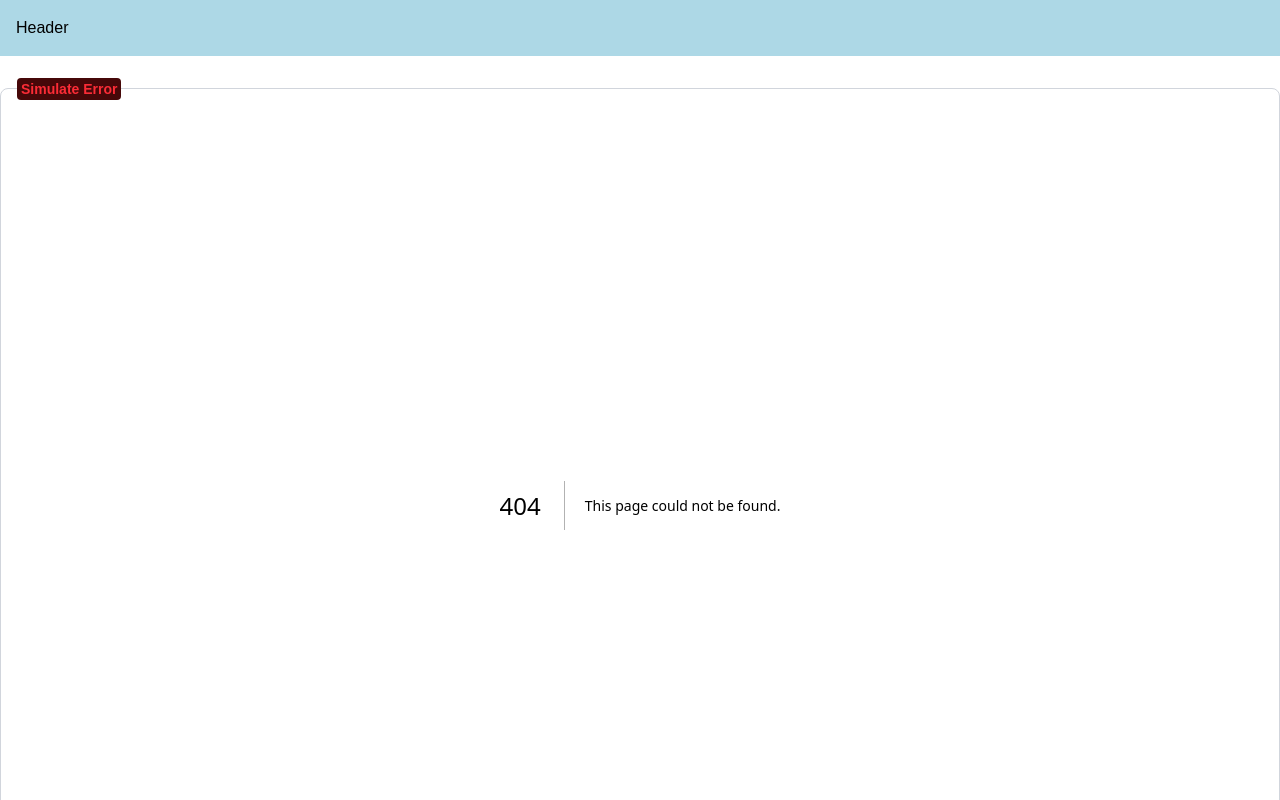
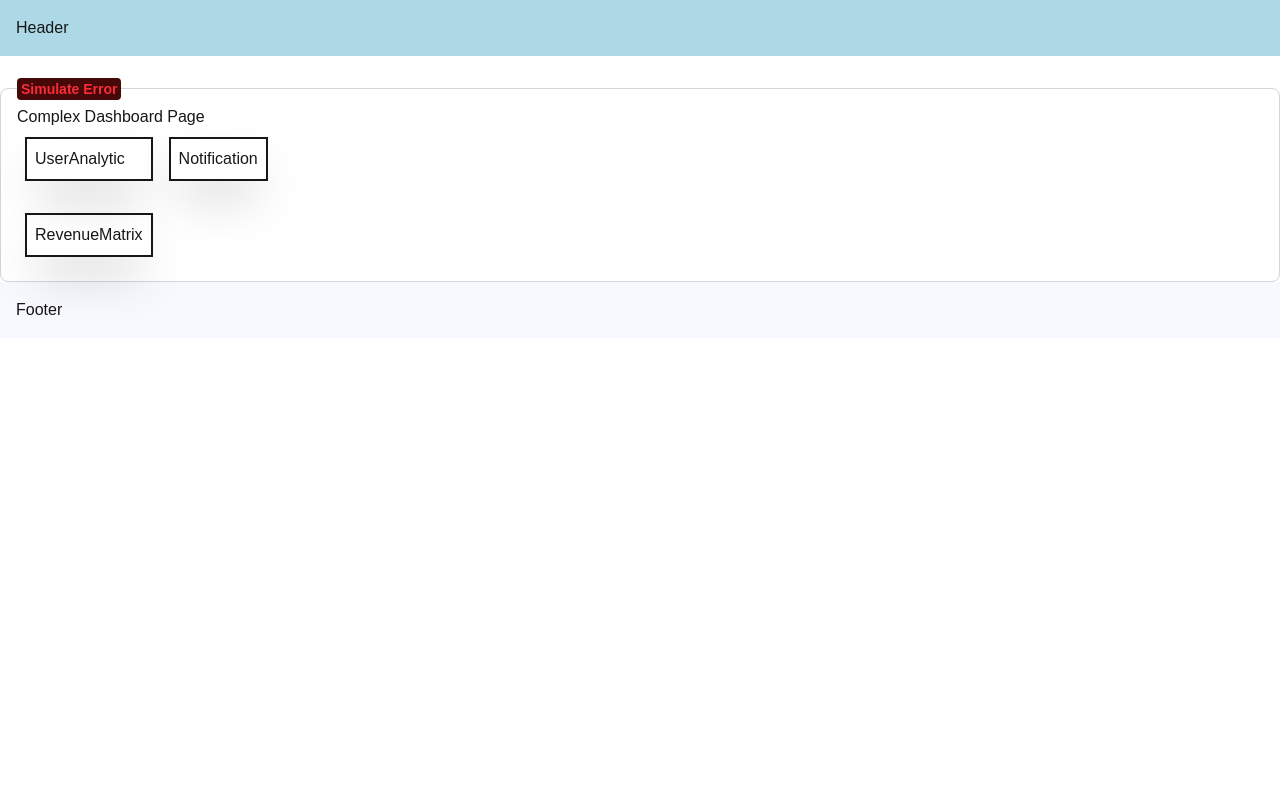
Before and after one commit to Abdullah-Az-Zahur/learn-next.js-15, a Next.js app: page /complex-dashboard in a window 1280 px wide. Before the commit this address had no page. Shown: the top 800 px of the page. Built offline with nearby package versions, Linux system fonts and the light colour scheme.

Commit message:
Parallel Routes

```diff
--- /dev/null
+++ b/src/app/complex-dashboard/@notification/page.tsx
@@ -0,0 +1,10 @@
+import Card from "@/component/Card";
+import React from "react";
+
+export default function Notification() {
+  return (
+    <div>
+      <Card> Notification </Card>
+    </div>
+  );
+}
--- /dev/null
+++ b/src/app/complex-dashboard/@revenue/page.tsx
@@ -0,0 +1,8 @@
+import Card from '@/component/Card'
+import React from 'react'
+
+export default function RevenueMatrix() {
+  return (
+    <Card>RevenueMatrix</Card>
+  )
+}
--- /dev/null
+++ b/src/app/complex-dashboard/@users/page.tsx
@@ -0,0 +1,6 @@
+import Card from "@/component/Card";
+import React from "react";
+
+export default function UserAnalytic() {
+  return <Card>UserAnalytic</Card>;
+}
--- /dev/null
+++ b/src/app/complex-dashboard/layout.tsx
@@ -0,0 +1,26 @@
+import React from "react";
+
+export default function ComplexDashboardLayout({
+  children,
+  users,
+  revenue,
+  notification,
+}: {
+  children: React.ReactNode;
+  users?: React.ReactNode;
+  revenue?: React.ReactNode;
+  notification?: React.ReactNode;
+}) {
+  return (
+    <>
+      <div> {children} </div>
+      <div className="flex">
+        <div className="flex flex-col gap-4">
+          <div> {users} </div>
+          <div> {revenue} </div>
+        </div>
+        <div> {notification} </div>
+      </div>
+    </>
+  );
+}
--- /dev/null
+++ b/src/app/complex-dashboard/page.tsx
@@ -0,0 +1,7 @@
+import React from 'react'
+
+export default function ComplexDashboardPage() {
+  return (
+    <div>Complex Dashboard Page</div>
+  )
+}
--- /dev/null
+++ b/src/component/Card.tsx
@@ -0,0 +1,11 @@
+import React from "react";
+
+const Card = ({ children }: { children: React.ReactNode }) => {
+  return (
+    <div className="p-2 m-2 shadow-2xl border-2 justify-center items-center">
+      {children}
+    </div>
+  );
+};
+
+export default Card;
```
